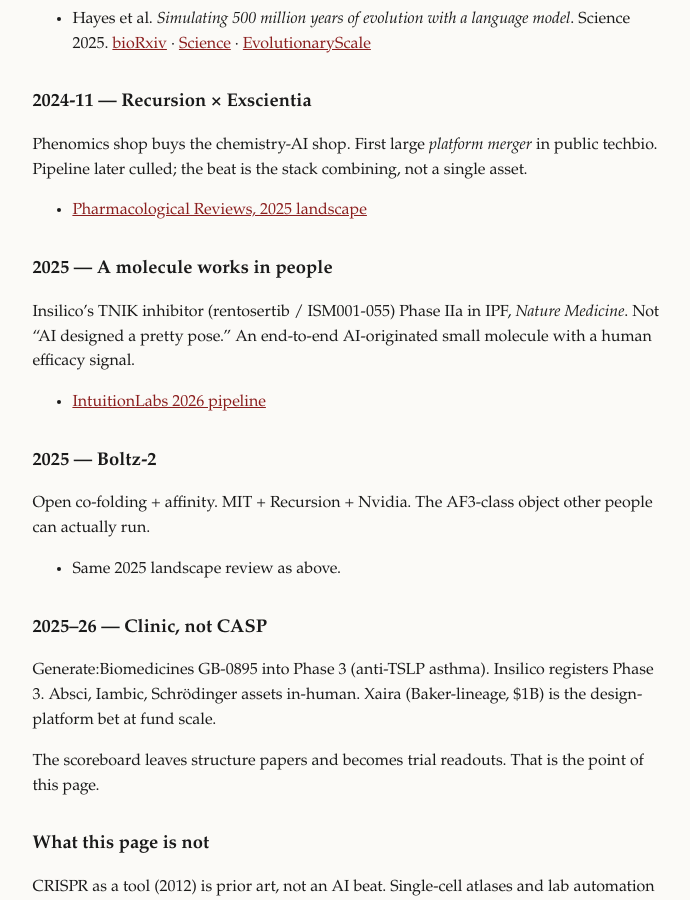
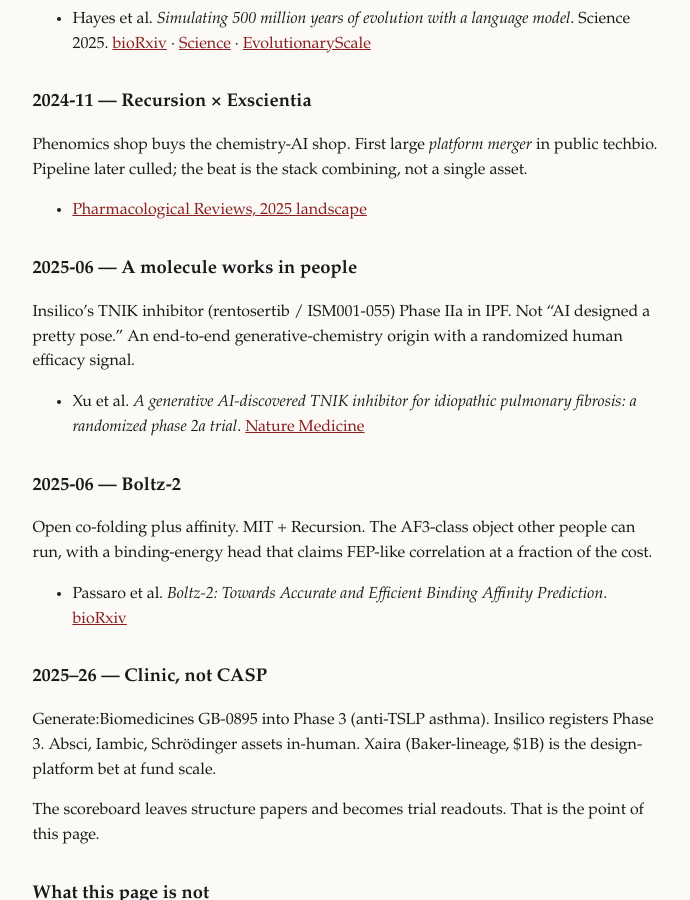
Before and after one commit to vandontduong/chronicle, a Jekyll site: the page built from timelines/techbio.md, in a window 1280 px wide and 900 px high, scrolled down 1889 px. Shown: the whole window, without its empty margins (294-984 px from the left). Built offline with Jekyll 4.4.1, drawn with Linux system fonts in a browser that asks for light colours.

Commit message:
Add RoPE/GQA, STaR pointer, Boltz-2 and rentosertib papers

```diff
--- a/timelines/techbio.md
+++ b/timelines/techbio.md
@@ -69,17 +69,17 @@ Phenomics shop buys the chemistry-AI shop. First large *platform merger* in publ
 
 - [Pharmacological Reviews, 2025 landscape](https://pharmrev.aspetjournals.org/article/S0031-6997(25)07511-8/fulltext)
 
-## 2025 — A molecule works in people
+## 2025-06 — A molecule works in people
 
-Insilico's TNIK inhibitor (rentosertib / ISM001-055) Phase IIa in IPF, *Nature Medicine*. Not “AI designed a pretty pose.” An end-to-end AI-originated small molecule with a human efficacy signal.
+Insilico's TNIK inhibitor (rentosertib / ISM001-055) Phase IIa in IPF. Not “AI designed a pretty pose.” An end-to-end generative-chemistry origin with a randomized human efficacy signal.
 
-- [IntuitionLabs 2026 pipeline](https://intuitionlabs.ai/articles/ai-discovered-drugs-clinical-trials-2026)
+- Xu et al. *A generative AI-discovered TNIK inhibitor for idiopathic pulmonary fibrosis: a randomized phase 2a trial*. [Nature Medicine](https://www.nature.com/articles/s41591-025-03743-2)
 
-## 2025 — Boltz-2
+## 2025-06 — Boltz-2
 
-Open co-folding + affinity. MIT + Recursion + Nvidia. The AF3-class object other people can actually run.
+Open co-folding plus affinity. MIT + Recursion. The AF3-class object other people can run, with a binding-energy head that claims FEP-like correlation at a fraction of the cost.
 
-- Same 2025 landscape review as above.
+- Passaro et al. *Boltz-2: Towards Accurate and Efficient Binding Affinity Prediction*. [bioRxiv](https://www.biorxiv.org/content/10.1101/2025.06.14.659707v1)
 
 ## 2025–26 — Clinic, not CASP
 
```
Also changed, not shown: timelines/capability-stack.md (+4 -2 lines), timelines/rsi.md (+1 -1 lines).
